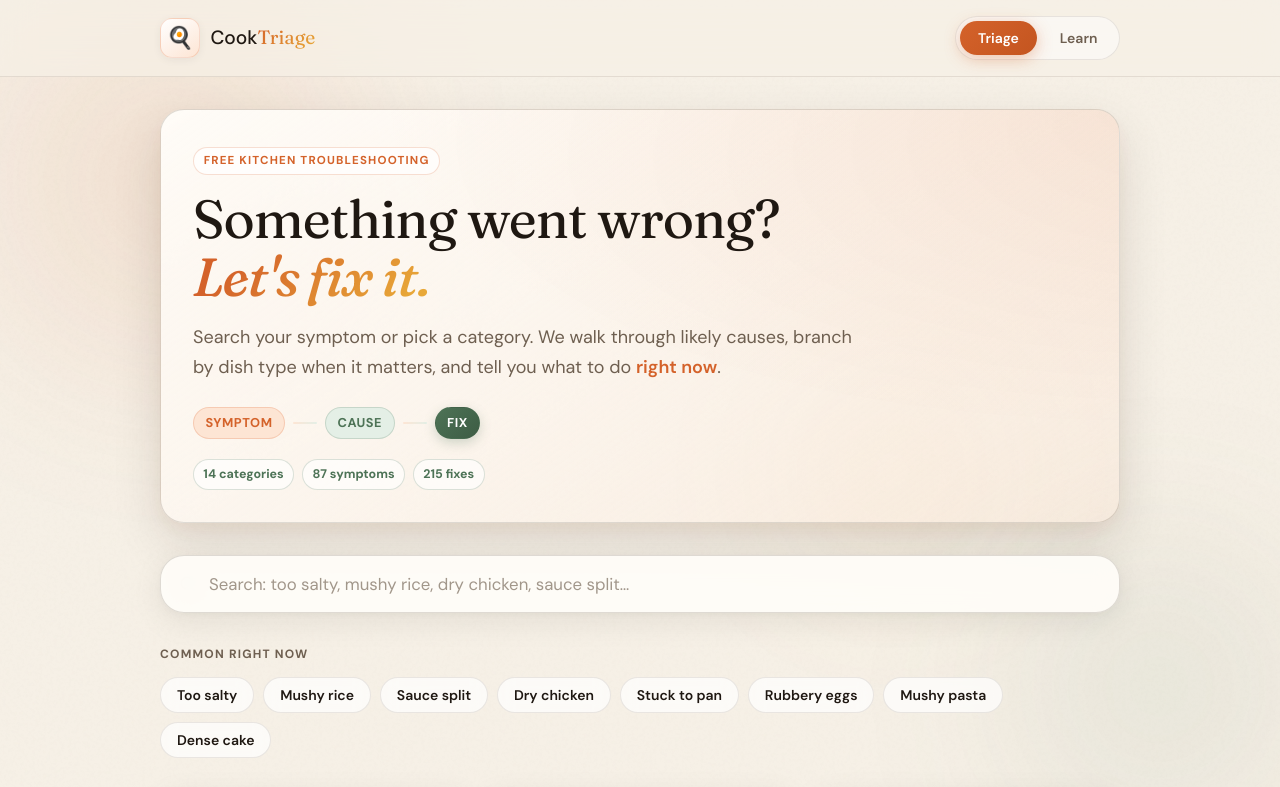
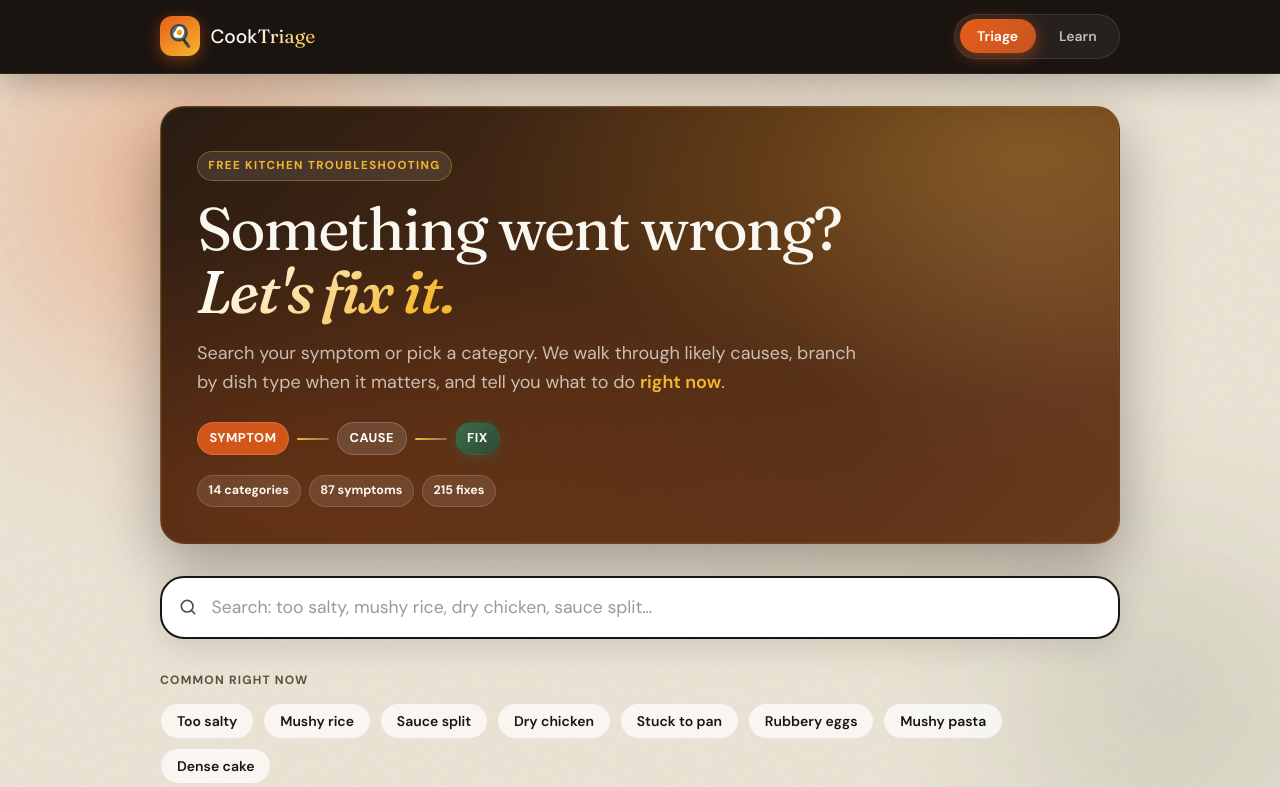
Before and after one commit to KR8ZYSHO3/Cook-Triage, a plain HTML site: page index.html in a window 1280 px wide. Shown: the top 787 px of the page. Drawn offline with Linux system fonts and the light colour scheme.

Commit message:
Fix CSS loading and apply bold dark hero redesign
Remove base tag that broke local previews, add cache-busting, dark header, dramatic gradient hero panel.

```diff
--- a/css/style.css
+++ b/css/style.css
@@ -1,17 +1,20 @@
 :root {
-  --bg: #f6f0e6;
-  --bg-card: rgba(255, 252, 247, 0.88);
-  --bg-card-solid: #fffdf9;
-  --text: #1f1812;
-  --text-muted: #6e5f50;
-  --accent: #d4622a;
-  --accent-hover: #b84e1c;
-  --accent-glow: rgba(212, 98, 42, 0.35);
-  --accent-soft: #fde5d4;
-  --amber: #e8a838;
-  --sage: #4d7356;
-  --sage-glow: rgba(77, 115, 86, 0.25);
-  --sage-soft: #e4efe6;
+  --bg: #ebe3d4;
+  --bg-dark: #1a1410;
+  --bg-card: #ffffff;
+  --bg-card-solid: #ffffff;
+  --text: #1a1410;
+  --text-muted: #5c4f42;
+  --text-on-dark: #faf6f0;
+  --text-muted-on-dark: rgba(250, 246, 240, 0.72);
+  --accent: #e85d1a;
+  --accent-hover: #c94e12;
+  --accent-glow: rgba(232, 93, 26, 0.45);
+  --accent-soft: #ffead8;
+  --amber: #f5b82e;
+  --sage: #3d6b47;
+  --sage-glow: rgba(61, 107, 71, 0.35);
+  --sage-soft: #dceee0;
   --border: rgba(60, 45, 30, 0.1);
   --border-strong: rgba(60, 45, 30, 0.16);
   --shadow-sm: 0 2px 8px rgba(31, 24, 18, 0.06);
@@ -40,7 +43,11 @@ body {
   font-size: 1rem;
   line-height: 1.6;
   color: var(--text);
-  background: var(--bg);
+  background:
+    var(--grain),
+    radial-gradient(ellipse 120% 80% at 50% -30%, rgba(232, 93, 26, 0.18) 0%, transparent 55%),
+    radial-gradient(ellipse 80% 60% at 100% 50%, rgba(61, 107, 71, 0.12) 0%, transparent 50%),
+    var(--bg);
   min-height: 100vh;
   display: flex;
   flex-direction: column;
@@ -70,19 +77,19 @@ body::before {
 .ambient-orb {
   position: absolute;
   border-radius: 50%;
-  filter: blur(80px);
-  opacity: 0.55;
+  filter: blur(70px);
+  opacity: 0.85;
   animation: float 18s var(--ease-out) infinite alternate;
 }
 
 .ambient-orb--1 {
-  width: 55vw;
-  height: 55vw;
-  max-width: 520px;
-  max-height: 520px;
-  top: -12%;
-  left: -8%;
-  background: radial-gradient(circle, rgba(212, 98, 42, 0.28) 0%, transparent 70%);
+  width: 60vw;
+  height: 60vw;
+  max-width: 580px;
+  max-height: 580px;
+  top: -15%;
+  left: -10%;
+  background: radial-gradient(circle, rgba(232, 93, 26, 0.45) 0%, transparent 68%);
 }
 
 .ambient-orb--2 {
@@ -121,11 +128,10 @@ body::before {
 
 /* Header */
 .site-header {
-  padding: 1rem 0;
-  border-bottom: 1px solid var(--border);
-  background: rgba(246, 240, 230, 0.72);
-  backdrop-filter: blur(16px) saturate(1.2);
-  -webkit-backdrop-filter: blur(16px) saturate(1.2);
+  padding: 0.85rem 0;
+  border-bottom: 1px solid rgba(255, 255, 255, 0.08);
+  background: var(--bg-dark);
+  box-shadow: 0 8px 32px rgba(0, 0, 0, 0.25);
   position: sticky;
   top: 0;
   z-index: 100;
@@ -142,9 +148,9 @@ body::before {
 .header-nav {
   display: flex;
   gap: 0.35rem;
-  padding: 0.25rem;
-  background: rgba(255, 255, 255, 0.5);
-  border: 1px solid var(--border);
+  padding: 0.3rem;
+  background: rgba(255, 255, 255, 0.06);
+  border: 1px solid rgba(255, 255, 255, 0.1);
   border-radius: 999px;
 }
 
@@ -156,13 +162,13 @@ body::before {
   border: none;
   border-radius: 999px;
   background: transparent;
-  color: var(--text-muted);
+  color: var(--text-muted-on-dark);
   cursor: pointer;
   transition: background 0.25s var(--ease-out), color 0.25s, box-shadow 0.25s, transform 0.2s;
 }
 
 .nav-btn:hover {
-  color: var(--accent);
+  color: var(--amber);
 }
 
 .nav-btn.active {
@@ -176,7 +182,7 @@ body::before {
   align-items: center;
   gap: 0.65rem;
   text-decoration: none;
-  color: var(--text);
+  color: var(--text-on-dark);
   font-size: 1.2rem;
   font-weight: 500;
   transition: transform 0.2s var(--ease-out);
@@ -193,16 +199,16 @@ body::before {
   width: 2.5rem;
   height: 2.5rem;
   font-size: 1.35rem;
-  background: linear-gradient(145deg, #fff 0%, var(--accent-soft) 100%);
-  border: 1px solid rgba(212, 98, 42, 0.2);
+  background: linear-gradient(145deg, var(--accent) 0%, var(--amber) 100%);
+  border: none;
   border-radius: 12px;
-  box-shadow: var(--shadow-sm);
+  box-shadow: 0 4px 16px var(--accent-glow);
 }
 
 .logo-text strong {
   font-family: var(--font-display);
   font-weight: 700;
-  background: linear-gradient(135deg, var(--accent) 0%, var(--amber) 100%);
+  background: linear-gradient(135deg, #fff 0%, var(--amber) 100%);
   -webkit-background-clip: text;
   background-clip: text;
   color: transparent;
@@ -212,11 +218,11 @@ body::before {
 .hero-panel {
   position: relative;
   margin-bottom: 2rem;
-  padding: 2.25rem 2rem 2rem;
-  background: linear-gradient(145deg, rgba(255, 253, 249, 0.95) 0%, rgba(253, 229, 212, 0.35) 100%);
-  border: 1px solid var(--border-strong);
+  padding: 2.75rem 2.25rem 2.25rem;
+  background: linear-gradient(135deg, #2a1c12 0%, #4a2a14 45%, #6b3a1c 100%);
+  border: 1px solid rgba(245, 184, 46, 0.2);
   border-radius: var(--radius-lg);
-  box-shadow: var(--shadow-lg);
+  box-shadow: 0 24px 60px rgba(26, 20, 16, 0.35), 0 0 0 1px rgba(255, 255, 255, 0.05) inset;
   overflow: hidden;
 }
 
@@ -224,7 +230,20 @@ body::before {
   content: "";
   position: absolute;
   inset: 0;
-  background: radial-gradient(ellipse at 100% 0%, rgba(212, 98, 42, 0.1) 0%, transparent 55%);
+  background:
+    radial-gradient(ellipse at 90% 10%, rgba(245, 184, 46, 0.25) 0%, transparent 45%),
+    radial-gradient(ellipse at 10% 90%, rgba(232, 93, 26, 0.2) 0%, transparent 50%);
+  pointer-events: none;
+}
+
+.hero-panel::after {
+  content: "";
+  position: absolute;
+  top: -40%;
+  right: -15%;
+  width: 50%;
+  height: 140%;
+  background: radial-gradient(circle, rgba(255, 255, 255, 0.06) 0%, transparent 65%);
   pointer-events: none;
 }
 
@@ -234,25 +253,27 @@ body::before {
 }
 
 .hero-panel--learn {
-  background: linear-gradient(145deg, rgba(255, 253, 249, 0.95) 0%, rgba(228, 239, 230, 0.5) 100%);
+  background: linear-gradient(135deg, #1a2820 0%, #2a4030 50%, #3d5c44 100%);
+  border-color: rgba(220, 238, 224, 0.25);
 }
 
 .hero-panel--learn::before {
-  background: radial-gradient(ellipse at 0% 100%, rgba(77, 115, 86, 0.12) 0%, transparent 55%);
+  background: radial-gradient(ellipse at 0% 100%, rgba(220, 238, 224, 0.15) 0%, transparent 55%);
 }
 
 .hero-eyebrow {
   display: inline-block;
   margin: 0 0 1rem;
-  padding: 0.35em 0.85em;
+  padding: 0.4em 0.9em;
   font-size: 0.72rem;
   font-weight: 700;
-  letter-spacing: 0.1em;
+  letter-spacing: 0.12em;
   text-transform: uppercase;
-  color: var(--accent);
-  background: rgba(255, 255, 255, 0.7);
-  border: 1px solid rgba(212, 98, 42, 0.2);
+  color: var(--amber);
+  background: rgba(255, 255, 255, 0.1);
+  border: 1px solid rgba(245, 184, 46, 0.35);
   border-radius: 999px;
+  backdrop-filter: blur(8px);
 }
 
 .hero-compact {
@@ -264,21 +285,22 @@ body::before {
   font-size: clamp(1.85rem, 4vw, 2.5rem);
   margin: 0 0 0.75rem;
   line-height: 1.12;
+  color: var(--text-on-dark);
 }
 
 .hero h1 {
   font-family: var(--font-display);
-  font-size: clamp(2.25rem, 6vw, 3.35rem);
-  font-weight: 700;
-  line-height: 1.08;
+  font-size: clamp(2.5rem, 7vw, 3.75rem);
+  font-weight: 700;
+  line-height: 1.05;
   margin: 0 0 1rem;
-  color: var(--text);
-  letter-spacing: -0.02em;
+  color: var(--text-on-dark);
+  letter-spacing: -0.03em;
 }
 
 .hero-highlight {
   font-style: italic;
-  background: linear-gradient(135deg, var(--accent) 20%, var(--amber) 90%);
+  background: linear-gradient(135deg, #fff 10%, var(--amber) 85%);
   -webkit-background-clip: text;
   background-clip: text;
   color: transparent;
@@ -286,14 +308,14 @@ body::before {
 
 .hero-sub {
   font-size: 1.125rem;
-  color: var(--text-muted);
+  color: var(--text-muted-on-dark);
   max-width: 54ch;
   margin: 0 0 1.5rem;
   line-height: 1.65;
 }
 
 .hero-sub em {
-  color: var(--accent);
+  color: var(--amber);
   font-style: normal;
   font-weight: 600;
 }
@@ -317,27 +339,27 @@ body::before {
 }
 
 .flow-pill--1 {
-  color: var(--accent);
-  background: var(--accent-soft);
-  border-color: rgba(212, 98, 42, 0.2);
+  color: #fff;
+  background: rgba(232, 93, 26, 0.85);
+  border-color: rgba(255, 255, 255, 0.15);
 }
 
 .flow-pill--2 {
-  color: var(--sage);
-  background: var(--sage-soft);
-  border-color: rgba(77, 115, 86, 0.2);
+  color: #fff;
+  background: rgba(255, 255, 255, 0.12);
+  border-color: rgba(255, 255, 255, 0.2);
 }
 
 .flow-pill--3 {
   color: #fff;
-  background: linear-gradient(135deg, var(--sage) 0%, #3d5c44 100%);
-  box-shadow: 0 4px 12px var(--sage-glow);
+  background: linear-gradient(135deg, var(--sage) 0%, #2d4a35 100%);
+  box-shadow: 0 4px 16px var(--sage-glow);
 }
 
 .flow-line {
-  width: 1.5rem;
+  width: 2rem;
   height: 2px;
-  background: linear-gradient(90deg, var(--accent-soft), var(--sage-soft));
+  background: linear-gradient(90deg, var(--amber), rgba(255, 255, 255, 0.3));
   border-radius: 2px;
 }
 
@@ -349,13 +371,14 @@ body::before {
 }
 
 .stat-pill {
-  padding: 0.35em 0.75em;
+  padding: 0.4em 0.85em;
   font-size: 0.78rem;
   font-weight: 700;
-  color: var(--sage);
-  background: rgba(255, 255, 255, 0.65);
-  border: 1px solid rgba(77, 115, 86, 0.2);
+  color: var(--text-on-dark);
+  background: rgba(255, 255, 255, 0.1);
+  border: 1px solid rgba(255, 255, 255, 0.15);
   border-radius: 999px;
+  backdrop-filter: blur(6px);
 }
 
 /* Learn teaser */
@@ -944,15 +967,14 @@ body::before {
 
 .search-input {
   width: 100%;
-  padding: 1.05rem 1.15rem 1.05rem 3rem;
+  padding: 1.15rem 1.25rem 1.15rem 3.1rem;
   font-family: inherit;
-  font-size: 1.05rem;
-  border: 1px solid var(--border-strong);
+  font-size: 1.1rem;
+  border: 2px solid var(--bg-dark);
   border-radius: var(--radius-lg);
-  background: rgba(255, 253, 249, 0.9);
-  backdrop-filter: blur(12px);
+  background: #fff;
   color: var(--text);
-  box-shadow: var(--shadow);
+  box-shadow: 0 8px 30px rgba(26, 20, 16, 0.12);
   transition: border-color 0.25s, box-shadow 0.25s, outline 0.25s;
 }
 
@@ -963,7 +985,7 @@ body::before {
 .search-input:focus {
   outline: none;
   border-color: var(--accent);
-  box-shadow: var(--shadow-glow);
+  box-shadow: 0 0 0 4px var(--accent-glow), 0 12px 40px rgba(26, 20, 16, 0.15);
 }
 
 .search-field:focus-within .search-icon {
@@ -1055,8 +1077,8 @@ body::before {
   gap: 0.65rem;
   padding: 1.35rem 1.5rem;
   background: var(--bg-card);
-  backdrop-filter: blur(12px);
-  border: 1px solid var(--border);
+  border: 1px solid var(--border-strong);
+  border-left: 4px solid var(--accent);
   border-radius: var(--radius);
   cursor: pointer;
   text-align: left;
--- a/index.html
+++ b/index.html
@@ -10,8 +10,7 @@
   <meta property="og:url" content="https://kr8zyshoe3.github.io/Cook-Triage/">
   <meta name="twitter:card" content="summary">
   <title>CookTriage — Rescue Your Dinner</title>
-  <base href="/Cook-Triage/">
-  <link rel="stylesheet" href="css/style.css">
+  <link rel="stylesheet" href="css/style.css?v=4">
   <link rel="preconnect" href="https://fonts.googleapis.com">
   <link rel="preconnect" href="https://fonts.gstatic.com" crossorigin>
   <link href="https://fonts.googleapis.com/css2?family=DM+Sans:ital,opsz,wght@0,9..40,400;0,9..40,500;0,9..40,600;0,9..40,700;1,9..40,400&family=Fraunces:ital,opsz,wght@9..144,500;9..144,600;9..144,700;1,9..144,500&display=swap" rel="stylesheet">
```
